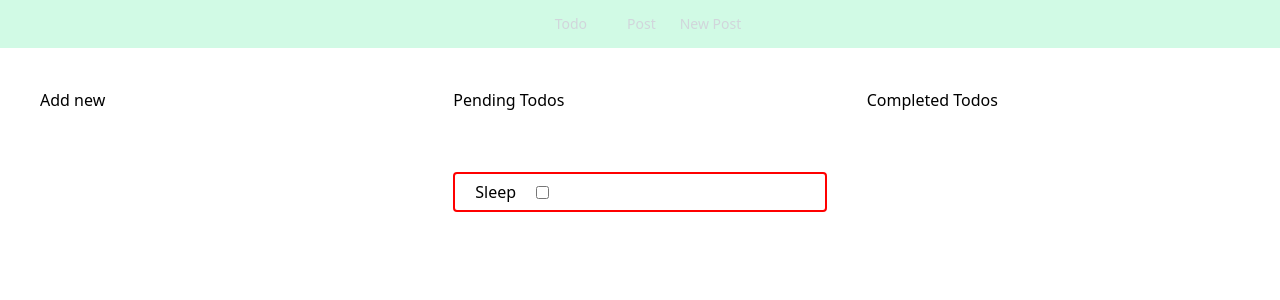
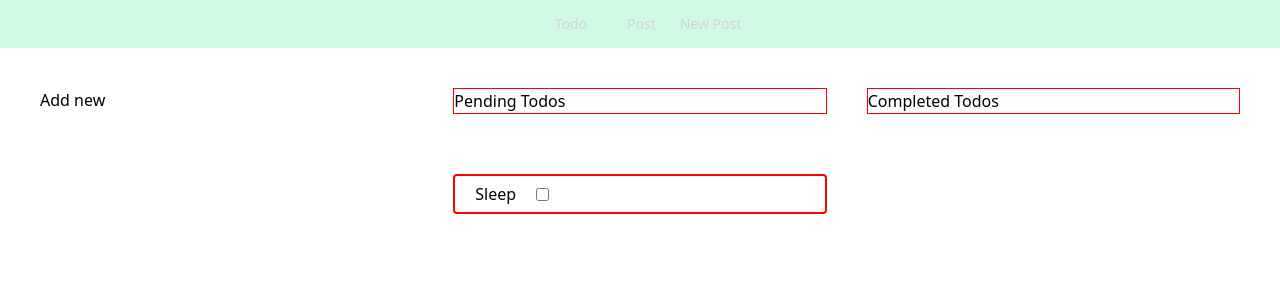
Before and after one commit to engr-hasanuzzaman/fun-with-vuejs, a Vue app: page /home in a window 1280 px wide. Shown: the top 300 px of the page. Built offline with nearby package versions, Linux system fonts and the light colour scheme.

Commit message:
Simple custom dirctive

```diff
--- a/src/components/TodoList.vue
+++ b/src/components/TodoList.vue
@@ -1,6 +1,6 @@
 <template>
     <div class="flex-1">
-        <h1 v-text="title" class="mb-10"></h1>
+        <h1 v-text="title" class="mb-10" v-red-border></h1>
         <div class="flex flex-col space-y-5 py-5">
             <Todo v-for="todo in todos" :title="todo.title" :status="todo.status" :key="todo.title">
                 <input type="checkbox" name="status" v-model="todo.status" @click="handleToggleStatus(todo)">
--- a/src/main.js
+++ b/src/main.js
@@ -4,6 +4,10 @@ import VueRouter from 'vue-router'
 import router from './router';
 import store from './store';
 // import './assets/styles/index.css';
+Vue.directive('red-border', (elm) => {
+  // eslint-disable-next-line no-debugger
+  elm.style.border = '1px solid red';
+});
 
 Vue.use(VueRouter);
 Vue.config.productionTip = false
```
